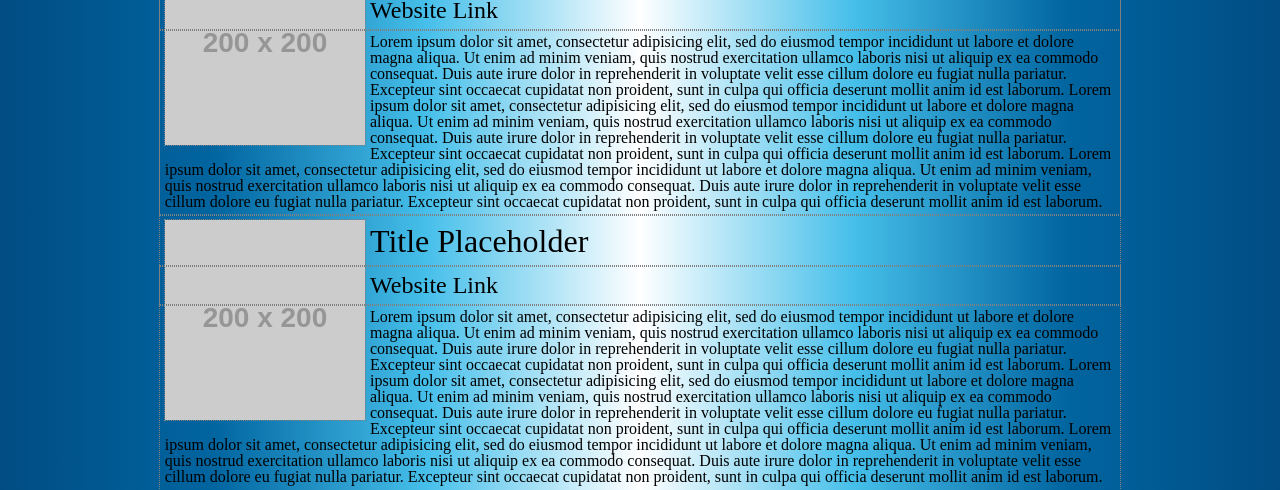
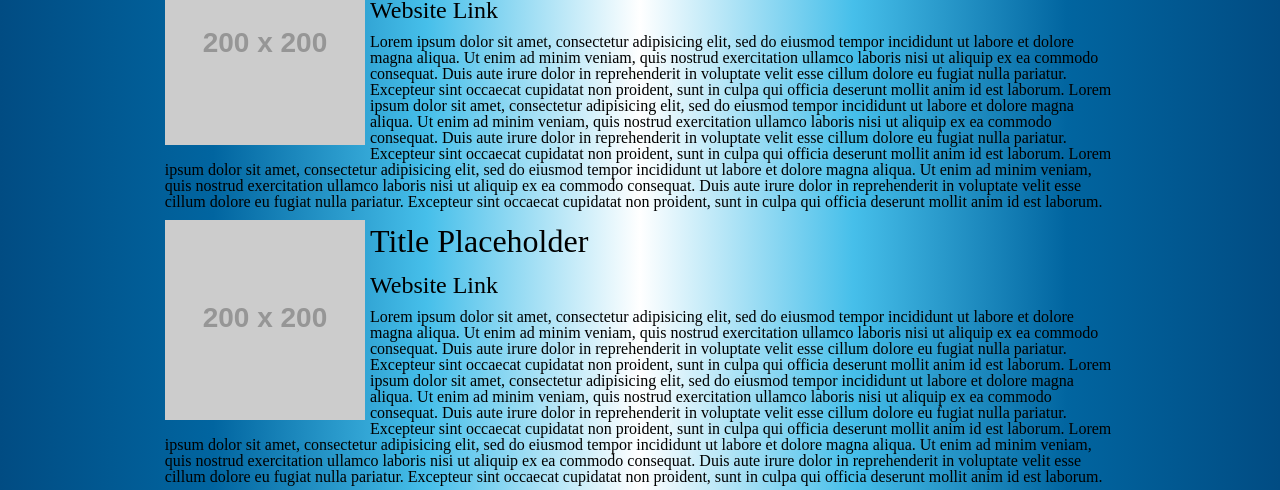
Before and after one commit to DKosmos/portfolio, a plain HTML site: page index.html in a window 1280 px wide. Shown: the part 554-1044 px from the top of the page. Drawn offline with Linux system fonts and the light colour scheme; placeholder pictures from the web are drawn by us.

Commit message:
removes outline for push to master

```diff
--- a/styles/layout.css
+++ b/styles/layout.css
@@ -1,7 +1,3 @@
-* {
-  outline: 1px grey dotted;
-}
-
 header img {
   max-width: 150px;
   margin: 0 auto;
```
